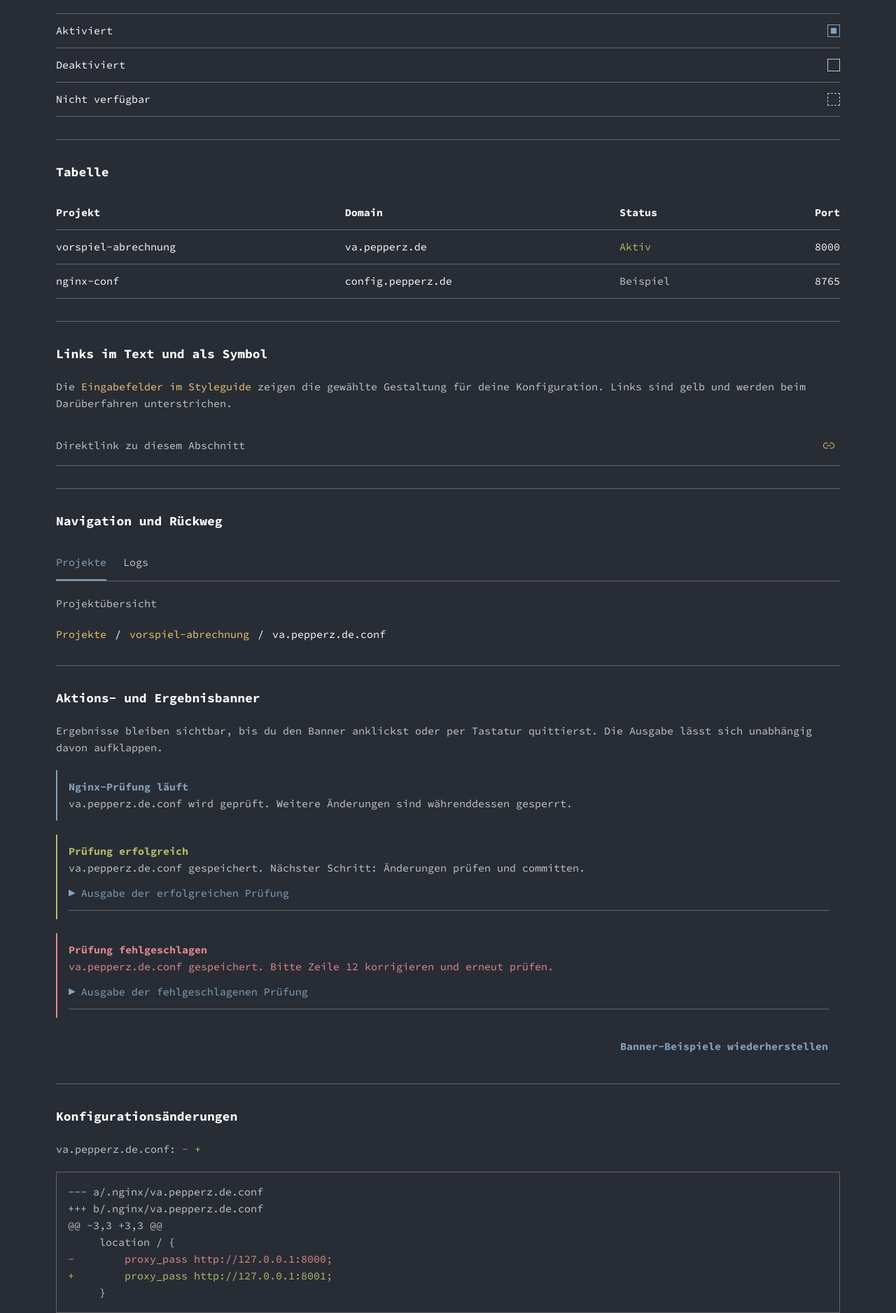
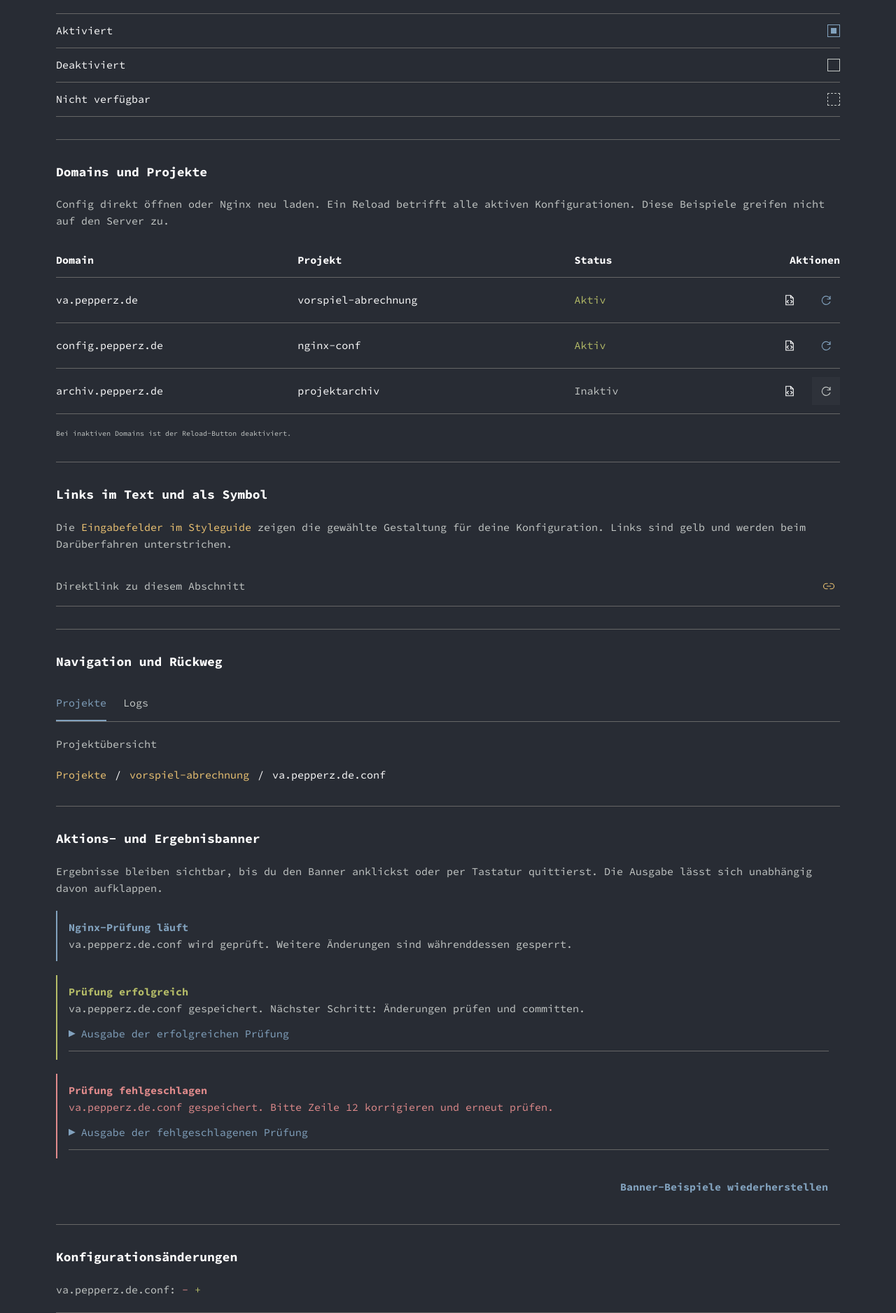
Before and after one commit to kakulukia/nginx-conf, a Python web app: template src/nginx_conf/templates/styleguide.html in a window 1280 px wide. Shown: the part 4250-6127 px from the top of the page at 70% size. Run offline with Jinja, Linux system fonts and the light colour scheme; the template is opened without the code that fills it, so the values that code supplies are empty.

Commit message:
Add compact project actions to styleguide

```diff
--- a/src/nginx_conf/styles/_components.sass
+++ b/src/nginx_conf/styles/_components.sass
@@ -236,6 +236,13 @@ select.nc-input
     background: color-mix(in srgb, var(--nc-fg2) 4%, var(--nc-bg))
     color: var(--nc-fg2)
     font-weight: 400
+.nc-button--icon
+  width: 40px
+  flex-shrink: 0
+  padding: 8px
+  svg
+    width: 18px
+    height: 18px
 .nc-button--save
   color: var(--nc-success)
   &:hover:not(:disabled)
--- a/src/nginx_conf/styles/styleguide.sass
+++ b/src/nginx_conf/styles/styleguide.sass
@@ -45,6 +45,11 @@
   align-items: center
 .sg-actions
   justify-content: flex-end
+.sg-config-dialog
+  width: 960px
+.sg-project-table
+  max-height: none
+  border: 0
 .sg-statuses
   gap: 32px
 .sg-swatches
--- a/src/nginx_conf/templates/styleguide.html
+++ b/src/nginx_conf/templates/styleguide.html
@@ -1,4 +1,11 @@
 {% from "_otp.html" import otp %}
+{% macro action_icon(name) -%}
+<svg viewBox="0 0 24 24" fill="none" stroke="currentColor" stroke-width="1.5" aria-hidden="true" focusable="false">
+  {% if name == "copy" %}<rect x="8" y="8" width="12" height="12"/><path d="M16 8V4H4v12h4"/>
+  {% elif name == "config" %}<path d="M14 3H5v18h14V8l-5-5Zm0 0v5h5M10 12l-3 3 3 3m4-6 3 3-3 3"/>
+  {% elif name == "reload" %}<path d="M20 4v6h-6M20 10a8 8 0 1 0 0 5"/>{% endif %}
+</svg>
+{%- endmacro %}
 <!doctype html>
 <html lang="de">
   <head>
@@ -248,16 +255,54 @@
       </section>
 
       <section class="sg-section" id="tabelle">
-        <h2 class="nc-heading">Tabelle</h2>
-        <div class="nc-table-wrap">
-          <table class="nc-table">
-            <thead><tr><th>Projekt</th><th>Domain</th><th>Status</th><th class="nc-table__num">Port</th></tr></thead>
+        <h2 class="nc-heading" id="project-table-title">Domains und Projekte</h2>
+        <p class="nc-text">Config direkt öffnen oder Nginx neu laden. Ein Reload betrifft alle aktiven Konfigurationen. Diese Beispiele greifen nicht auf den Server zu.</p>
+        {% set projects = [
+          {"domain": "va.pepperz.de", "project": "vorspiel-abrechnung", "port": 8000, "active": true, "path": "/opt/www/vorspiel-abrechnung/.nginx/va.pepperz.de.conf"},
+          {"domain": "config.pepperz.de", "project": "nginx-conf", "port": 8765, "active": true, "path": "/etc/nginx/sites-available/config.pepperz.de.conf"},
+          {"domain": "archiv.pepperz.de", "project": "projektarchiv", "port": 8001, "active": false, "path": "/opt/www/projektarchiv/.nginx/archiv.pepperz.de.conf"}
+        ] %}
+        <div class="nc-scroll sg-project-table" tabindex="0" role="region" aria-labelledby="project-table-title">
+          <table class="nc-table" aria-labelledby="project-table-title">
+            <thead><tr><th scope="col">Domain</th><th scope="col">Projekt</th><th scope="col">Status</th><th scope="col" class="nc-table__num">Aktionen</th></tr></thead>
             <tbody>
-              <tr><td>vorspiel-abrechnung</td><td>va.pepperz.de</td><td><span class="nc-status nc-status--success">Aktiv</span></td><td class="nc-table__num">8000</td></tr>
-              <tr><td>nginx-conf</td><td>config.pepperz.de</td><td><span class="nc-status">Beispiel</span></td><td class="nc-table__num">8765</td></tr>
+              {% for project in projects %}
+              <tr>
+                <td>{{ project.domain }}</td>
+                <td>{{ project.project }}</td>
+                <td><span class="nc-status{% if project.active %} nc-status--success{% endif %}">{{ "Aktiv" if project.active else "Inaktiv" }}</span></td>
+                <td><div class="sg-actions">
+                  <button type="button" class="nc-button nc-button--quiet nc-button--icon" data-config-example="config-source-{{ loop.index }}" data-domain="{{ project.domain }}" data-project="{{ project.project }}" data-path="{{ project.path }}" aria-label="Config öffnen: {{ project.domain }}" title="Config öffnen: {{ project.domain }}">{{ action_icon("config") }}</button>
+                  <button type="button" class="nc-button nc-button--icon" data-reload-example aria-label="Nginx neu laden: alle aktiven Konfigurationen, ausgehend von {{ project.domain }}" title="{{ 'Nginx neu laden: alle aktiven Konfigurationen' if project.active else 'Reload nicht verfügbar: Diese Konfiguration ist inaktiv.' }}"{% if not project.active %} disabled{% endif %}>{{ action_icon("reload") }}</button>
+                </div></td>
+              </tr>
+              {% endfor %}
             </tbody>
           </table>
         </div>
+        <p class="nc-text nc-text--small" id="reload-example-feedback" role="status">Bei inaktiven Domains ist der Reload-Button deaktiviert.</p>
+        {% for project in projects %}
+        <template id="config-source-{{ loop.index }}">server {
+    listen 80;
+    server_name {{ project.domain }};
+
+    location / {
+        proxy_pass http://127.0.0.1:{{ project.port }};
+    }
+}</template>
+        {% endfor %}
+        <dialog class="nc-dialog sg-config-dialog" id="config-dialog-example" aria-labelledby="config-dialog-title" aria-describedby="config-dialog-note">
+          <h2 class="nc-heading" id="config-dialog-title">Config</h2>
+          <div class="nc-dialog__file"><span class="nc-row__sub" id="config-dialog-project"></span><code id="config-dialog-path"></code></div>
+          <div class="nc-field">
+            <label class="nc-label" for="config-dialog-content">Nginx-Konfiguration</label>
+            <textarea class="nc-input nc-textarea" id="config-dialog-content" rows="9" spellcheck="false" aria-describedby="config-dialog-note"></textarea>
+          </div>
+          <p class="nc-text nc-text--small" id="config-dialog-note">Bearbeitbares Beispiel. Änderungen werden beim Schließen verworfen.</p>
+          <form method="dialog" class="nc-dialog__actions">
+            <button class="nc-button nc-button--quiet" autofocus>Schließen</button>
+          </form>
+        </dialog>
       </section>
 
       <section class="sg-section" id="links">
@@ -350,9 +395,9 @@ nginx: configuration file /etc/nginx/nginx.conf test failed</code></pre></div>
       <section class="sg-section" id="kopieren">
         <h2 class="nc-heading">Technische Werte kopieren</h2>
         <div class="nc-list">
-          <div class="nc-row nc-copy-row"><span><span class="nc-row__sub">Domain</span><code id="copy-domain">va.pepperz.de</code></span><button class="nc-button" type="button" data-copy-target="copy-domain" data-copy-label="Domain" aria-label="Domain kopieren">Kopieren</button></div>
-          <div class="nc-row nc-copy-row"><span><span class="nc-row__sub">Pfad</span><code id="copy-path">/opt/www/vorspiel-abrechnung/.nginx/va.pepperz.de.conf</code></span><button class="nc-button" type="button" data-copy-target="copy-path" data-copy-label="Pfad" aria-label="Pfad kopieren">Kopieren</button></div>
-          <div class="nc-row nc-copy-row"><span><span class="nc-row__sub">Einmalige Einrichtung bei der Installation</span><code id="copy-command">sudo -u nginx-config /opt/nginx-conf/.venv/bin/python -I /opt/nginx-conf/scripts/nginx-conf-auth</code></span><button class="nc-button" type="button" data-copy-target="copy-command" data-copy-label="SSH-Befehl" aria-label="SSH-Befehl kopieren">Kopieren</button></div>
+          <div class="nc-row nc-copy-row"><span><span class="nc-row__sub">Domain</span><code id="copy-domain">va.pepperz.de</code></span><button class="nc-button nc-button--icon" type="button" data-copy-target="copy-domain" data-copy-label="Domain" aria-label="Domain kopieren" title="Domain kopieren">{{ action_icon("copy") }}</button></div>
+          <div class="nc-row nc-copy-row"><span><span class="nc-row__sub">Pfad</span><code id="copy-path">/opt/www/vorspiel-abrechnung/.nginx/va.pepperz.de.conf</code></span><button class="nc-button nc-button--icon" type="button" data-copy-target="copy-path" data-copy-label="Pfad" aria-label="Pfad kopieren" title="Pfad kopieren">{{ action_icon("copy") }}</button></div>
+          <div class="nc-row nc-copy-row"><span><span class="nc-row__sub">Einmalige Einrichtung bei der Installation</span><code id="copy-command">sudo -u nginx-config /opt/nginx-conf/.venv/bin/python -I /opt/nginx-conf/scripts/nginx-conf-auth</code></span><button class="nc-button nc-button--icon" type="button" data-copy-target="copy-command" data-copy-label="SSH-Befehl" aria-label="SSH-Befehl kopieren" title="SSH-Befehl kopieren">{{ action_icon("copy") }}</button></div>
         </div>
         <p class="nc-text nc-text--small" id="copy-feedback" role="status">Die Kopieraktionen schreiben den jeweiligen Beispielwert in die Zwischenablage.</p>
       </section>
@@ -506,6 +551,24 @@ nginx: configuration file /etc/nginx/nginx.conf test failed</code></pre></div>
           }
         });
       });
+      const configDialog = document.getElementById('config-dialog-example');
+      document.querySelectorAll('[data-config-example]').forEach(button => {
+        button.addEventListener('click', () => {
+          document.getElementById('config-dialog-title').textContent = button.dataset.domain;
+          document.getElementById('config-dialog-project').textContent = button.dataset.project;
+          document.getElementById('config-dialog-path').textContent = button.dataset.path;
+          document.getElementById('config-dialog-content').value = document.getElementById(button.dataset.configExample).content.textContent;
+          configDialog.showModal();
+        });
+      });
+      configDialog.addEventListener('close', () => {
+        document.getElementById('config-dialog-content').value = '';
+      });
+      document.querySelectorAll('[data-reload-example]').forEach(button => {
+        button.addEventListener('click', () => {
+          document.getElementById('reload-example-feedback').textContent = 'Reload aller aktiven Nginx-Konfigurationen im Beispiel bestätigt. Der Server wurde nicht verändert.';
+        });
+      });
       const resetExample = document.getElementById('reset-example');
       document.getElementById('open-reset-example').addEventListener('click', () => {
         resetExample.returnValue = '';
```
Also changed, not shown: docs/styleguide.md (+13 -0 lines), src/nginx_conf/static/app.css, src/nginx_conf/static/styleguide.css.
